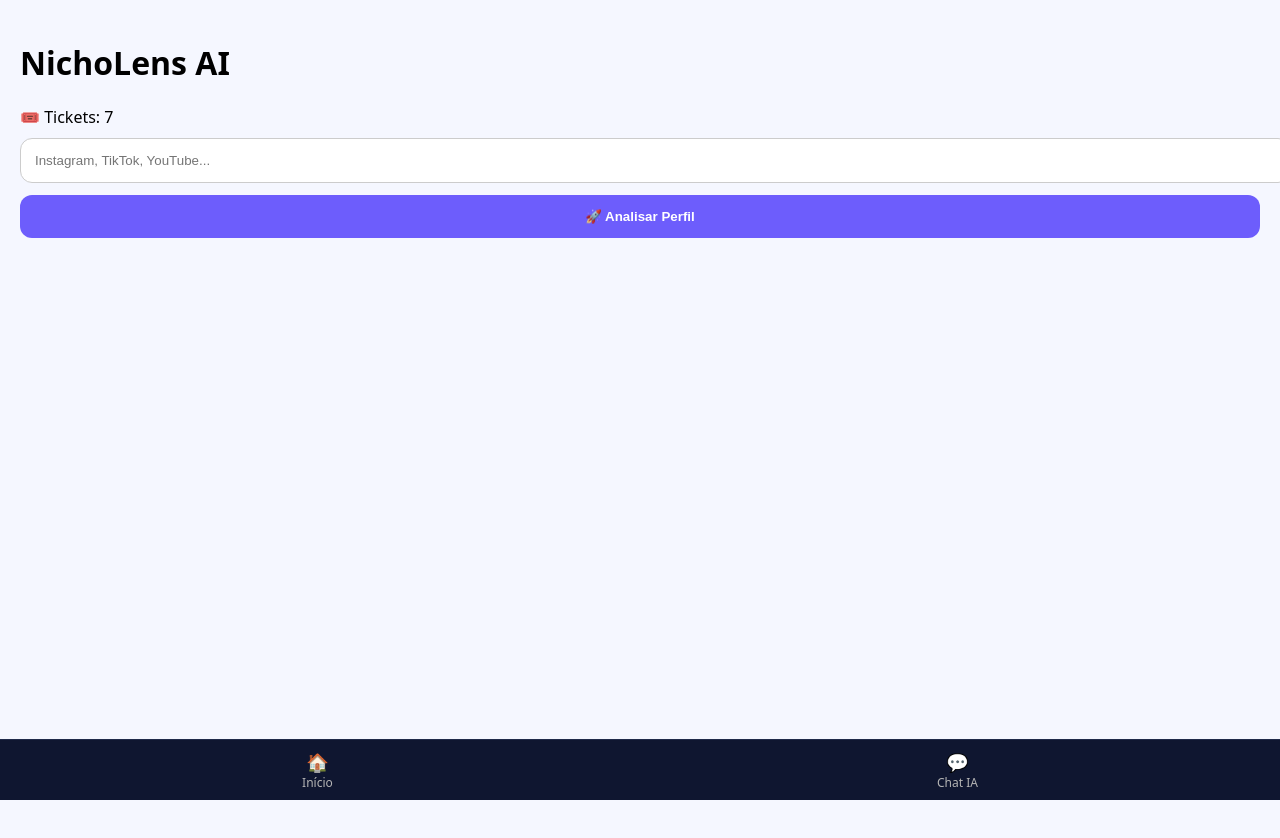
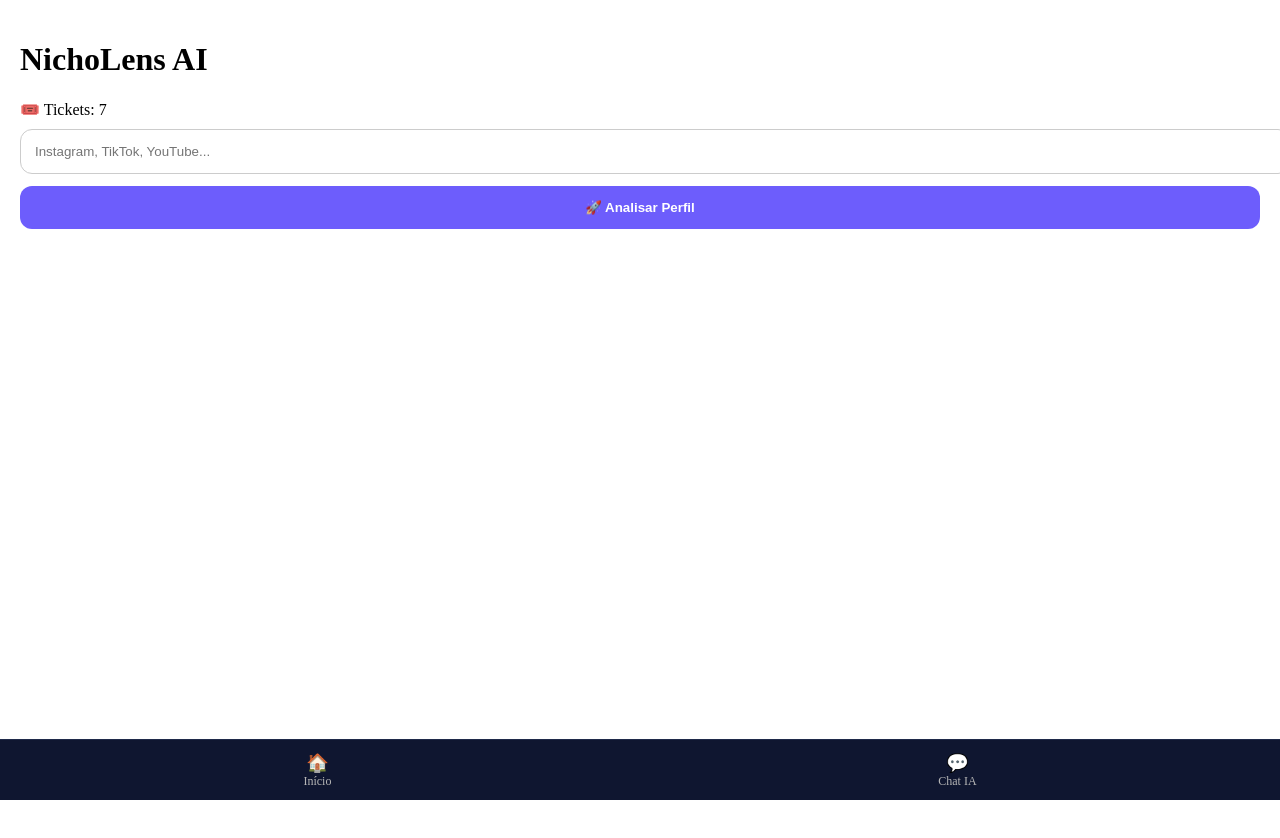
Before and after one commit to robinbrasil008-del/App---NichoLens-AI, a Next.js app: page / in a window 1280 px wide. Shown: the top 838 px of the page. Built offline with nearby package versions, Linux system fonts and the light colour scheme.

Commit message:
Update layout.js

```diff
--- a/app/layout.js
+++ b/app/layout.js
@@ -1,21 +1,14 @@
-export const metadata = {
-  title: "NichoLens AI",
-  description: "Diagnóstico de perfis com IA",
-};
+"use client";
+
+import { TicketProvider } from "./context/TicketContext";
 
 export default function RootLayout({ children }) {
   return (
     <html lang="pt-BR">
-      <body
-        style={{
-          margin: 0,
-          padding: 0,
-          minHeight: "100vh",
-          background: "#f5f7ff",
-          fontFamily: "system-ui, -apple-system, BlinkMacSystemFont",
-        }}
-      >
-        {children}
+      <body style={{ margin: 0 }}>
+        <TicketProvider>
+          {children}
+        </TicketProvider>
       </body>
     </html>
   );
```
